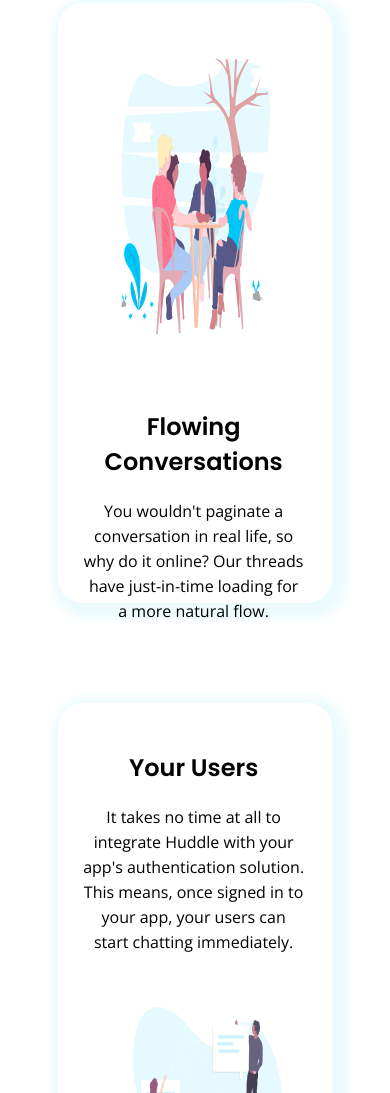
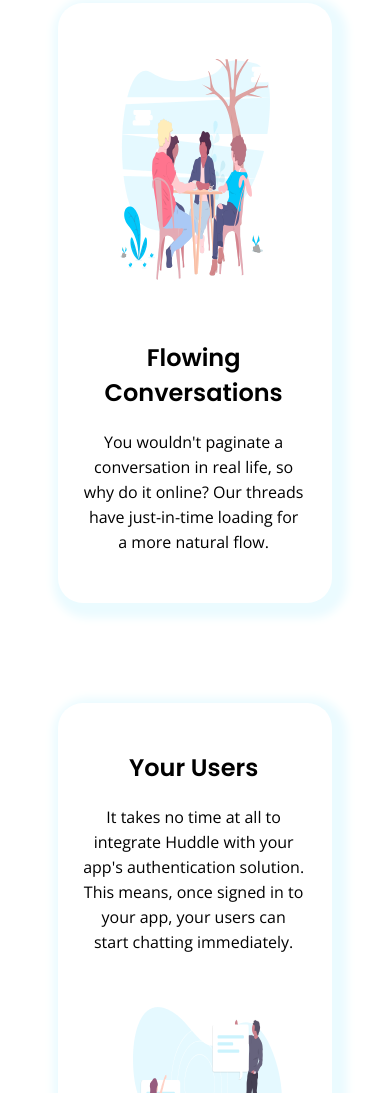
Before and after one commit to HaleemaGit/Responsive-Landing-Page, a plain HTML site: page index.html in a window 390 px wide. Shown: the part 1805-2898 px from the top of the page. Drawn offline with nearby package versions, Linux system fonts and the light colour scheme.

Commit message:
removed a style in the css file

```diff
--- a/style.css
+++ b/style.css
@@ -160,7 +160,6 @@ h2 {
   }
   #flow-together {
     padding-right: 10%;
-    margin-bottom: -50%;
   }
   #flow-conversation img {
     justify-content: center;
```
